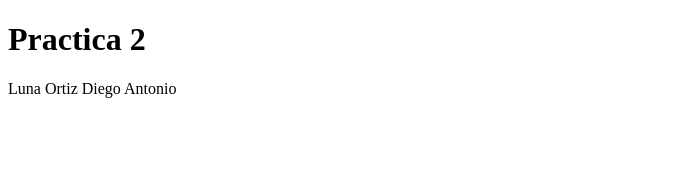
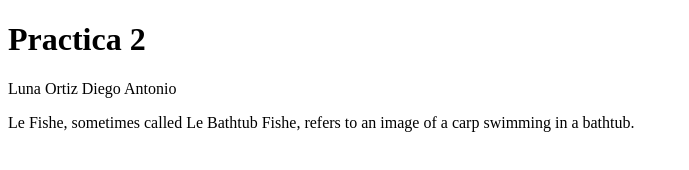
Before and after one commit to AntonioLunaOrtiz/pratice2, a plain HTML site: page index.html in a window 1280 px wide. Shown: the whole page, without its empty margins (0-689 px from the left). Drawn offline with Linux system fonts and the light colour scheme.

Commit message:
[UPDATE] indexHTML
Texto diferente

```diff
--- a/index.html
+++ b/index.html
@@ -9,5 +9,8 @@
 <body>
     <h1>Practica 2</h1>
     <p>Luna Ortiz Diego Antonio</p>
+    <p>
+        Le Fishe, sometimes called Le Bathtub Fishe, refers to an image of a carp swimming in a bathtub.
+    </p>
 </body>
 </html>
```
